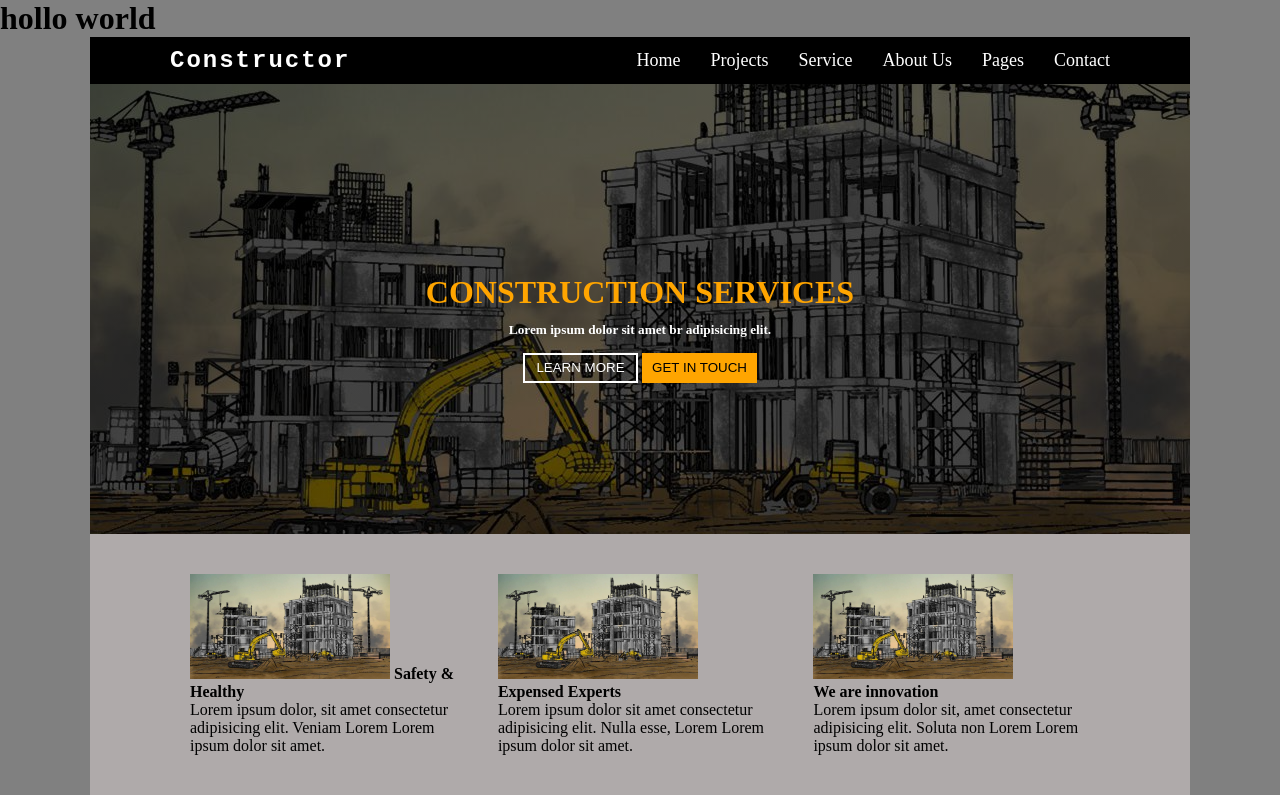
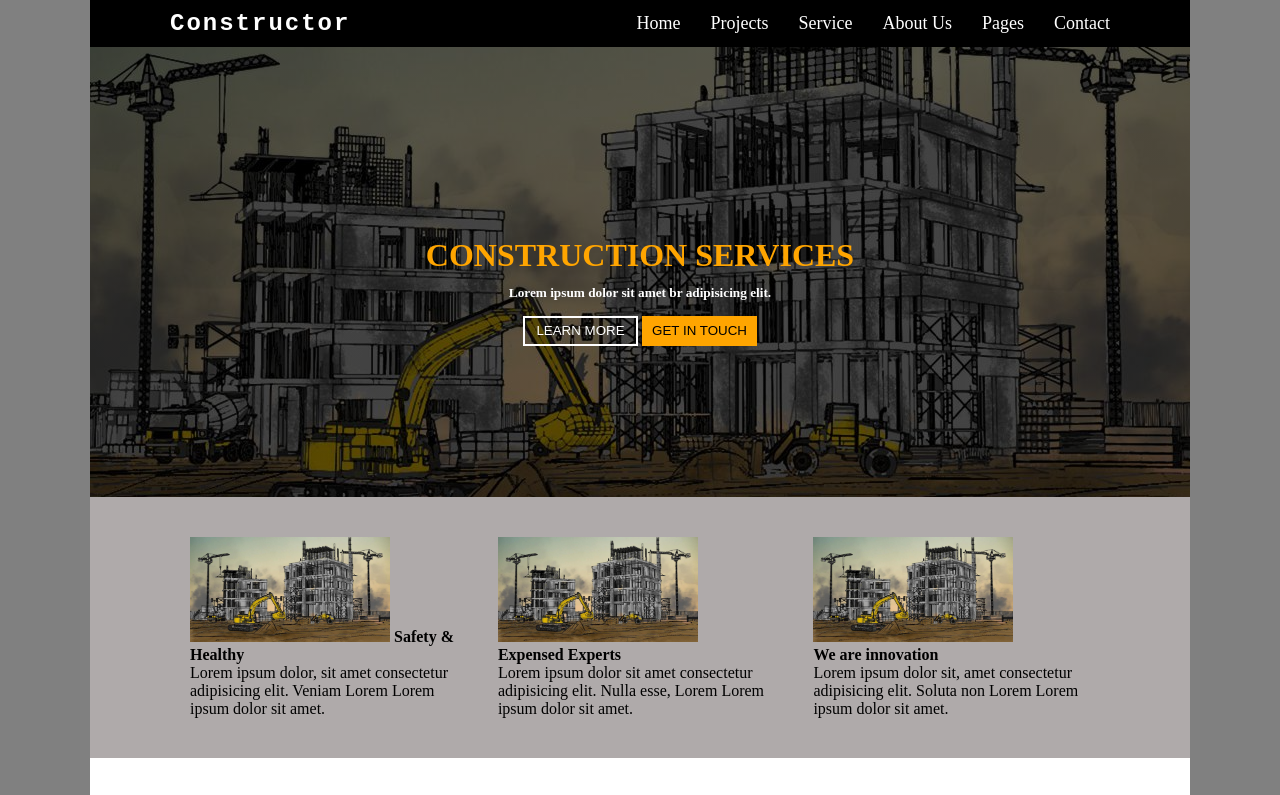
Before and after one commit to MOHIRJONKING/IMTIHON, a plain HTML site: page index.html in a window 1280 px wide. Shown: the top 795 px of the page. Drawn offline with Linux system fonts and the light colour scheme.

Commit message:
Update index.html

```diff
--- a/index.html
+++ b/index.html
@@ -17,7 +17,6 @@
   </head>
   <body>
 
-    <h1>hollo world</h1>
     <div class="wrapper">
       <div class="card">
         <nav>
```
